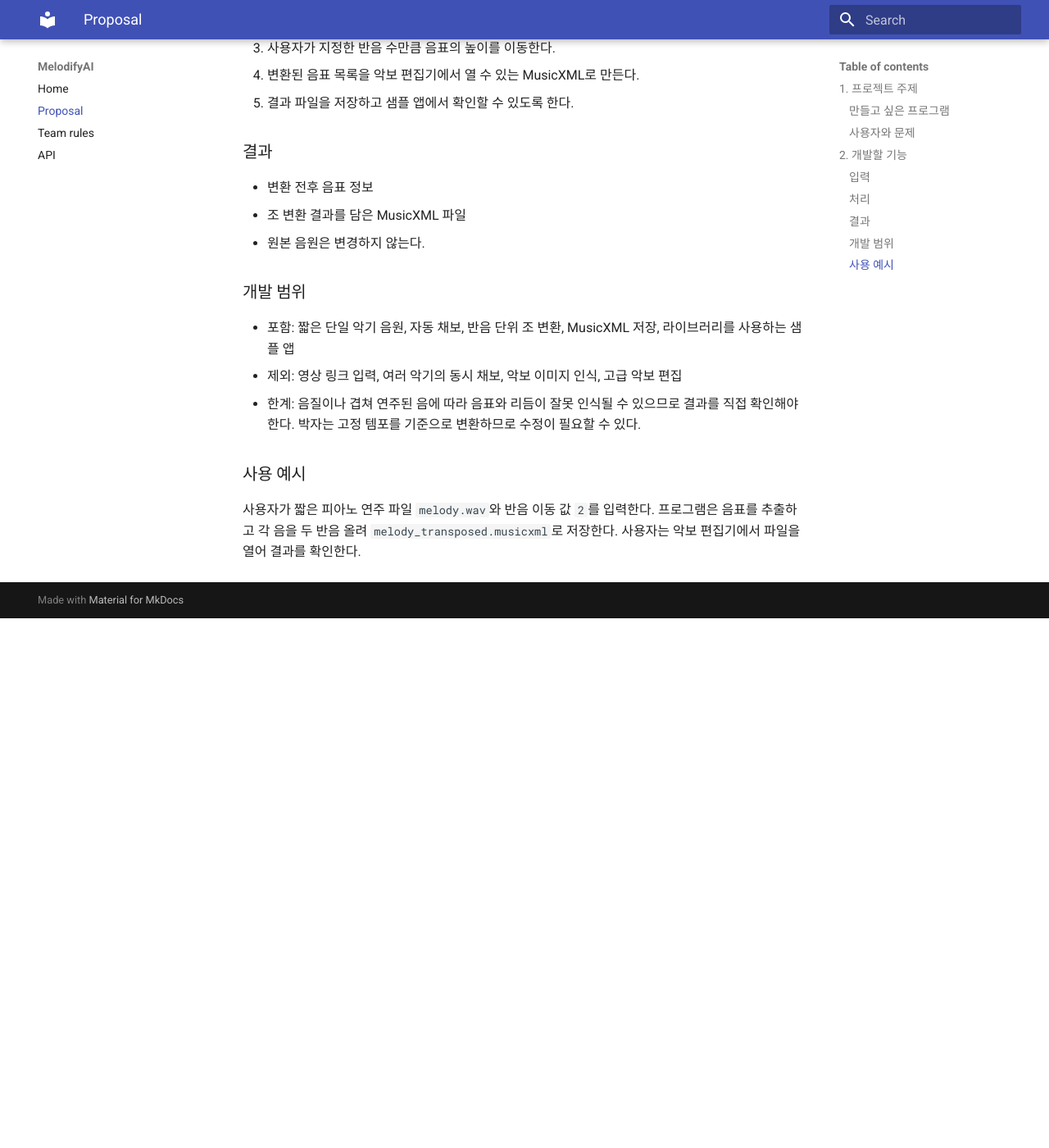
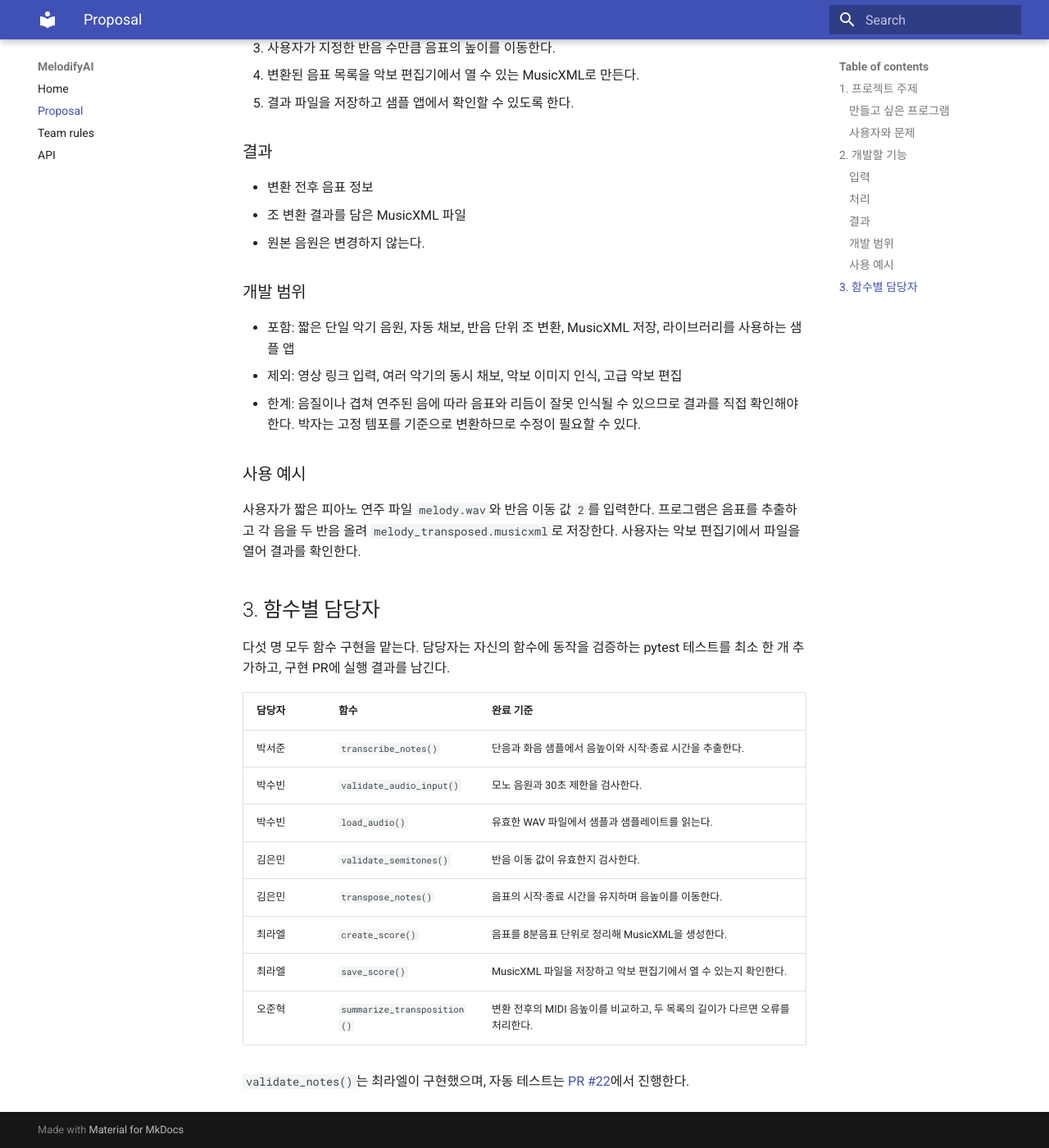
Before and after one commit to subin-tech/pink, an MkDocs documentation site: the page built from docs/proposal.md, in a window 1280 px wide and 1400 px high, scrolled down 812 px. Shown: the whole window at 82% size. Built offline with MkDocs 1.6.1 and Material for MkDocs 9.7.7, drawn with Linux system fonts in a browser that asks for light colours; before the commit the page ends 1566 px from its top, so only the background shows below that.

Commit message:
docs: MelodifyAI 함수별 구현 담당자를 기록합니다 (#23)

```diff
--- a/docs/proposal.md
+++ b/docs/proposal.md
@@ -41,3 +41,20 @@
 ### 사용 예시
 
 사용자가 짧은 피아노 연주 파일 `melody.wav`와 반음 이동 값 `2`를 입력한다. 프로그램은 음표를 추출하고 각 음을 두 반음 올려 `melody_transposed.musicxml`로 저장한다. 사용자는 악보 편집기에서 파일을 열어 결과를 확인한다.
+
+## 3. 함수별 담당자
+
+다섯 명 모두 함수 구현을 맡는다. 담당자는 자신의 함수에 동작을 검증하는 pytest 테스트를 최소 한 개 추가하고, 구현 PR에 실행 결과를 남긴다.
+
+| 담당자 | 함수 | 완료 기준 |
+| --- | --- | --- |
+| 박서준 | `transcribe_notes()` | 단음과 화음 샘플에서 음높이와 시작·종료 시간을 추출한다. |
+| 박수빈 | `validate_audio_input()` | 모노 음원과 30초 제한을 검사한다. |
+| 박수빈 | `load_audio()` | 유효한 WAV 파일에서 샘플과 샘플레이트를 읽는다. |
+| 김은민 | `validate_semitones()` | 반음 이동 값이 유효한지 검사한다. |
+| 김은민 | `transpose_notes()` | 음표의 시작·종료 시간을 유지하며 음높이를 이동한다. |
+| 최라엘 | `create_score()` | 음표를 8분음표 단위로 정리해 MusicXML을 생성한다. |
+| 최라엘 | `save_score()` | MusicXML 파일을 저장하고 악보 편집기에서 열 수 있는지 확인한다. |
+| 오준혁 | `summarize_transposition()` | 변환 전후의 MIDI 음높이를 비교하고, 두 목록의 길이가 다르면 오류를 처리한다. |
+
+`validate_notes()`는 최라엘이 구현했으며, 자동 테스트는 [PR #22](https://github.com/subin-tech/pink/pull/22)에서 진행한다.
```
